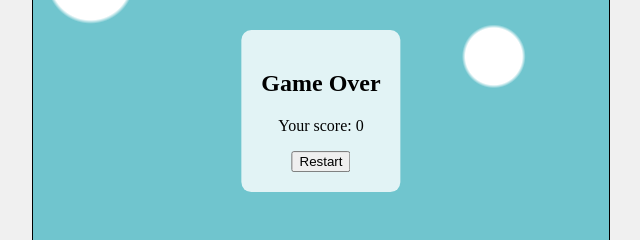
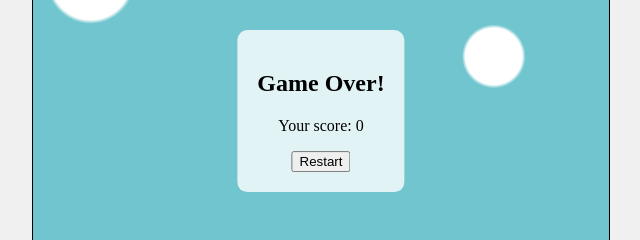
Before and after one commit to 23f2005144/Vibe-Coding-Workshop-IITM, a plain HTML site: page index.html in a window 1280 px wide. Shown: the part 289-529 px from the top of the page, 319-959 px from the left. Drawn offline with Linux system fonts and the light colour scheme.

Commit message:
Small Change

```diff
--- a/index.html
+++ b/index.html
@@ -10,7 +10,7 @@
     <p>Press the spacebar to make Pikachu fly!</p>
     <canvas id="gameCanvas" width="576" height="768"></canvas>
     <div id="gameOverScreen" style="display: none;">
-        <h2>Game Over</h2>
+        <h2>Game Over!</h2>
         <p>Your score: <span id="finalScore"></span></p>
         <button id="restartButton">Restart</button>
     </div>
```
